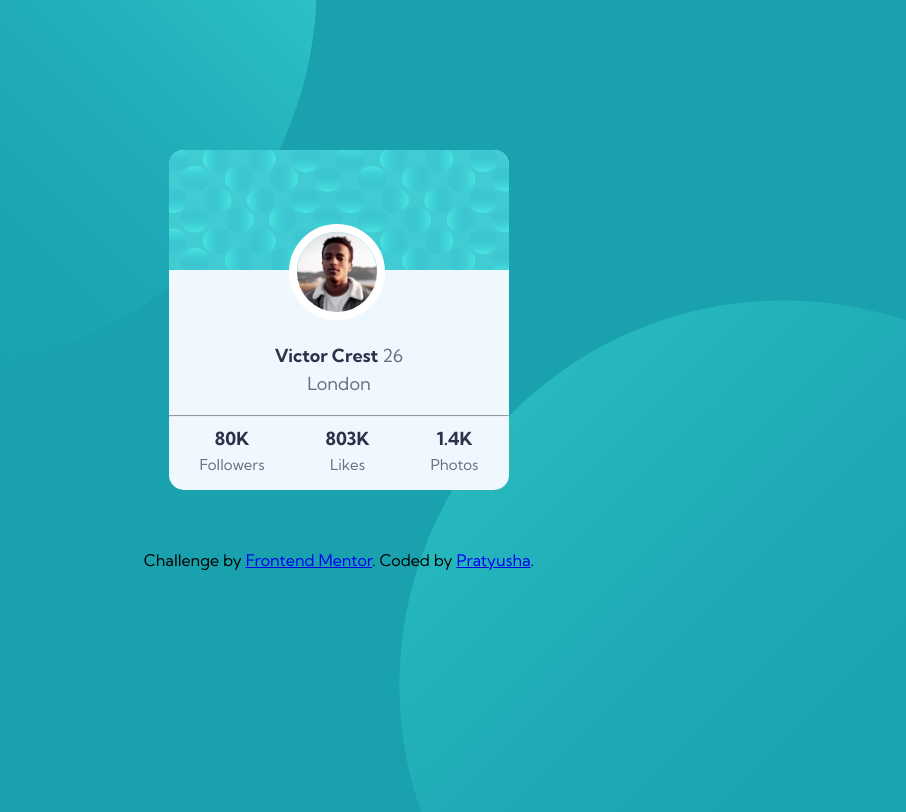
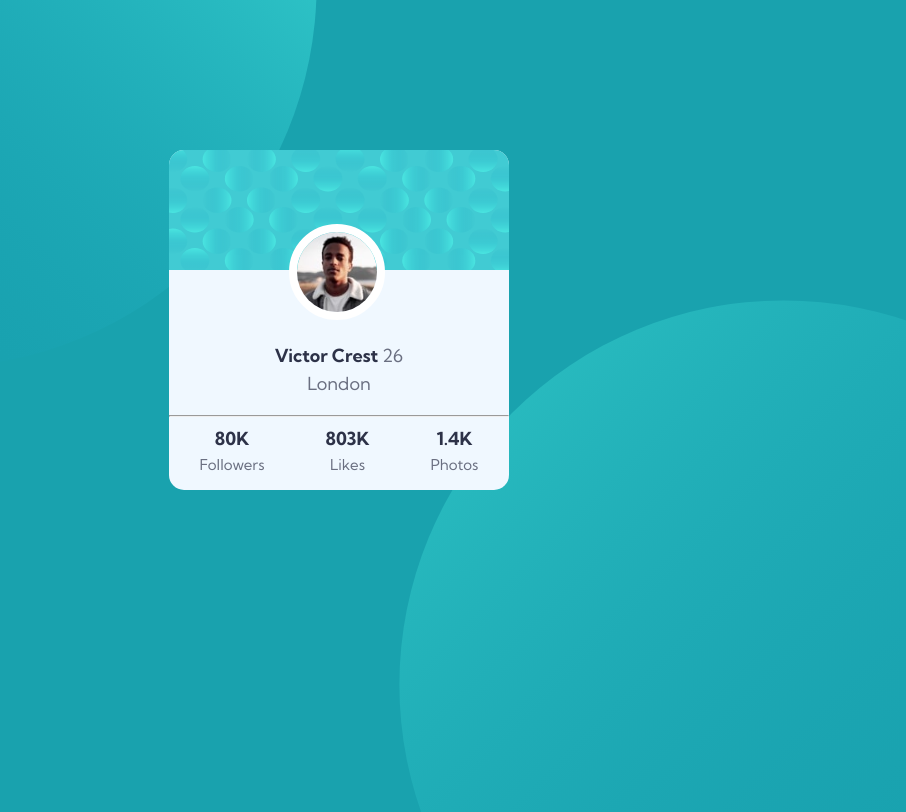
Before and after one commit to FloraBloomblue/FrontEndChallenge-6-profile-card-component-main, a plain HTML site: page index.html in a window 1280 px wide. Shown: the whole page, without its empty margins (301-1207 px from the left). Drawn offline with Linux system fonts and the light colour scheme.

Commit message:
delete attribution

```diff
--- a/index.html
+++ b/index.html
@@ -42,11 +42,5 @@
 
   </main>
 
-
-
-  <div class="attribution">
-    Challenge by <a href="https://www.frontendmentor.io?ref=challenge" target="_blank">Frontend Mentor</a>.
-    Coded by <a href="#">Pratyusha</a>.
-  </div>
 </body>
 </html>
```
